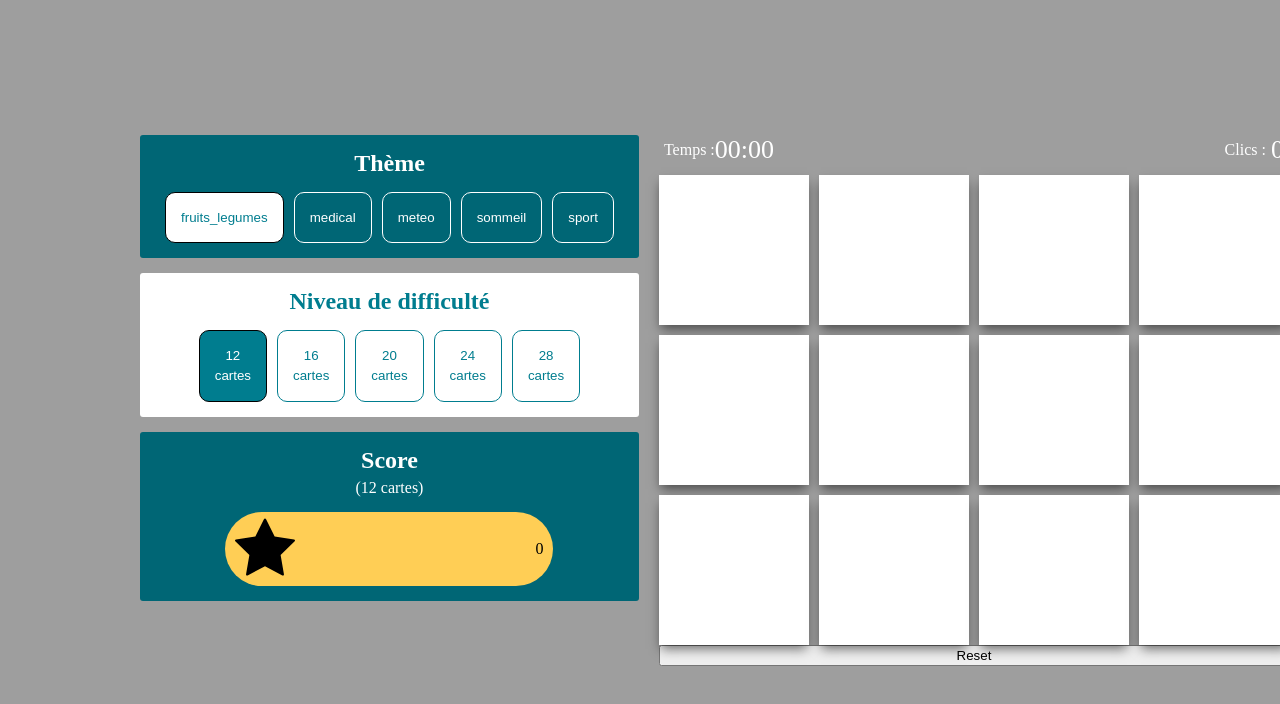
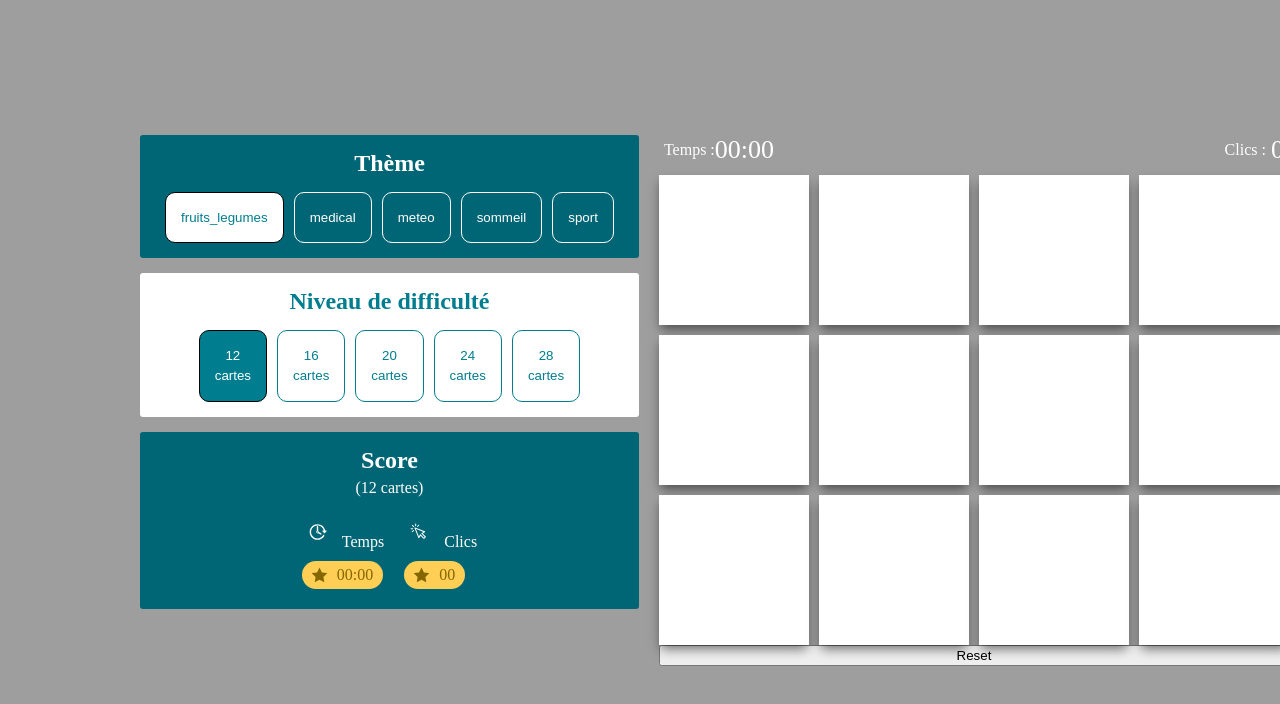
Before and after one commit to vincelemb/react-optisantis-games, a React (Create React App) app in the folder memory2.0/: page / in a window 1280 px wide. Shown: the top 704 px of the page. Built offline with nearby package versions, Linux system fonts and the light colour scheme.

Commit message:
display scores for each levels

```diff
--- a/memory2.0/src/Main.tsx
+++ b/memory2.0/src/Main.tsx
@@ -1,13 +1,29 @@
+//HOOKS
 import React, { useState, useEffect, useContext } from 'react';
 
+//ASSETS
 import memoryImages from './assets/images.json';
+import memoryClick from './assets/memory/clics.svg'
+import memoryTime from './assets/memory/time.svg'
+
+//COMPONENTS
 import { Button, Card, Confetti, ScoreClick } from './components';
+
+//TYPES
 import memoryType from './type/memoryType';
+
+//STYLE
 import './styles/tailwind.css';
 import './styles/memory.scss';
 import './styles/confetti.scss';
+
+//LOGICS
 import useScoreTimer from './logics/useScoreTimer';
+
+//UTILS
 import TimeFormat from './utils/TimeFormat';
+
+//UseContext
 import { TimerContext } from './context/TimerContext';
 
 const Main = () => {
@@ -24,7 +40,8 @@ const Main = () => {
     const [currentPair, setCurrentPair] = useState<string[]>([]);
     const [count, setCount] = useState<number>(0);
     const [timeActive, setTimeActive] = useState<boolean>(false);
-    const [saveScore, setSaveScore] = useState<memoryType[]>([]);
+    const [saveScore, setSaveScore] = useState<memoryType[] | any>([]);
+    const [indexLevel, setIndexLevel] = useState<number>(saveScore.findIndex((index) => index.level === numberCard));
 
     let timerInterval: NodeJS.Timeout | undefined = undefined;
     const { seconds } = useScoreTimer(timeActive, timerInterval);
@@ -32,6 +49,7 @@ const Main = () => {
 
     // const [displayScore, setDisplayScore] = useState<any>()
     // TO DO : AFFICHER LE SCORE DE NOMBRE DE CLICK ET REUSSIR A RECUPERER LE TEMPS POUR POUVOIR LE COMPARER AUSSI.
+
 
     const Cards: JSX.Element[] = [];
 
@@ -44,16 +62,6 @@ const Main = () => {
         setImages(themes[index]);
         setImagesArray(memoryImages[themes[index]]);
         renderImg(imagesArray, numberCard);
-    }
-
-    function renderScoreClick() {
-        const Scores: JSX.Element[] = [];
-        Scores.push(
-            <>
-                <ScoreClick isIcon iconPosition="left" count={count}></ScoreClick>
-            </>
-        );
-        return <div className="_flex _justify-center _px-md _py-sm">{Scores}</div>;
     }
 
     function reset() {
@@ -125,21 +133,21 @@ const Main = () => {
      * @param {Array} array
      */
     function shuffle(array) {
-        let counter = array.length;
+        // let counter = array.length;
 
-        // While there are elements in the array
-        while (counter > 0) {
-            // Pick a random index
-            let index = Math.floor(Math.random() * counter);
+        // // While there are elements in the array
+        // while (counter > 0) {
+        //     // Pick a random index
+        //     let index = Math.floor(Math.random() * counter);
 
-            // Decrease counter by 1
-            counter--;
+        //     // Decrease counter by 1
+        //     counter--;
 
-            // And swap the last element with it
-            let temp = array[counter];
-            array[counter] = array[index];
-            array[index] = temp;
-        }
+        //     // And swap the last element with it
+        //     let temp = array[counter];
+        //     array[counter] = array[index];
+        //     array[index] = temp;
+        // }
         return array;
     }
 
@@ -188,37 +196,35 @@ const Main = () => {
     useEffect(() => {
         if (winPairs.length === numberCard) {
             timerStatus(false); // Arrete le Timer
-            const indexLevel = saveScore.findIndex((index) => index.level === numberCard);
 
             if (indexLevel !== -1) {
                 // La, on créer un "saveScore" temporaire en lui passant les nouvelle valeurs qui viennent d'être joué. Pour ensuite comparer saveScore et tempSaveScore
-                const tempSaveScore = [...saveScore];
-                tempSaveScore.splice(indexLevel, 1, { level: numberCard, click: count, time: seconds });
+                const tempSaveScore:any[] = [...saveScore];
 
-                if (tempSaveScore[indexLevel].click < saveScore[indexLevel].click) {
-                    setSaveScore(tempSaveScore);
-                    console.log('new reccord de click');
-                } else {
-                    setSaveScore([...saveScore]);
+                if (count < saveScore[indexLevel].click) {
+                    /*Ici, on dit a tempSaveScore -> à l'élement de indexLevel (ici 12) tu vas suprimer 1 element, et le remplacer par
+                    l'objet tempSaveScore à l'indexLevel dont la valeur click cahnge pour le nouveau count (il changer automatiquement pour la nouvel clé "click").
+                    */
+                    tempSaveScore.splice(indexLevel, 1, {...tempSaveScore[indexLevel], click: count })
                 }
-                if (tempSaveScore[indexLevel].time < saveScore[indexLevel].time) {
-                    setSaveScore(tempSaveScore);
-                    console.log('new reccord de temps');
-                } else {
-                    setSaveScore([...saveScore]);
+                if (seconds < saveScore[indexLevel].time) {
+                    tempSaveScore.splice(indexLevel, 1, {...tempSaveScore[indexLevel], time: seconds})
                 }
+
+                if (count < saveScore[indexLevel].click || seconds < saveScore[indexLevel].time) setSaveScore(tempSaveScore)
             } else {
-                console.log("le niveau n'existe pas");
                 setSaveScore([...saveScore, { level: numberCard, click: count, time: seconds }]);
             }
         }
     }, [winPairs]);
 
     useEffect(() => {
-        console.log('saveScore : ', saveScore);
-        // console.log("saveScore : ", saveScore[indexLevel].click)
+        console.log(saveScore)
     }, [saveScore]);
-    // }, [winPairs.length === numberCard])
+
+    useEffect(() => {
+        setIndexLevel(saveScore.findIndex((index) => index.level === numberCard));
+    }, [reset]);
 
     /**
      * Animation confetti lors du remplissage de la victoire de l'utilisateur
@@ -289,7 +295,29 @@ const Main = () => {
                     <div className="_bg-darkenprimary _mt-sm _rounded-small ">
                         <h2 className="_text-center _text-white _m-none _pt-sm">Score</h2>
                         <span className="_text-center _text-white _block _mt-xxs">{'(' + numberCard + ' cartes)'}</span>
-                        {renderScoreClick()}
+                        <div className="_flex _justify-center _py-xs">
+                            {/* <ScoreClick isIcon iconPosition="left" count={saveScore[indexLevel].click === null ? '00' : saveScore[indexLevel].click }></ScoreClick> */}
+                            <div className="_m-xs">
+                                <div className="_d-flex _items-center _mb-xs">
+                                    <img src={memoryTime} className="_h-full _w-lg _mr-xs" alt=""/>
+                                    <span className="_text-white">Temps</span>
+                                </div>
+                                <div className="_flex _justify-start">
+                                    <ScoreClick isIcon iconPosition="left" count={saveScore[indexLevel] ? TimeFormat(saveScore[indexLevel].time) : '00:00'}></ScoreClick>
+                                </div>
+                            </div>
+
+                            <div className="_m-xs">
+                                <div className="_d-flex _items-center _mb-xs">
+                                    <span className="_mr-xs"><img src={memoryClick} className="_h-full _w-lg" alt=""/></span>
+                                    <span className="_text-white">Clics</span>
+                                </div>
+                                <div className="_flex _justify-start">
+                                    <ScoreClick isIcon iconPosition="left" count={saveScore[indexLevel] ? saveScore[indexLevel].click : '00'}></ScoreClick>
+                                </div>
+                            </div>
+
+                        </div>
                     </div>
                 </div>
 
--- a/memory2.0/src/components/ScoreClick.tsx
+++ b/memory2.0/src/components/ScoreClick.tsx
@@ -3,7 +3,7 @@ import memoryStar from '../assets/memory/star.svg'
 
 type ScoreClickProps = {
     onClick?: (event: any) => void;
-    count: number;
+    count: number | string;
     isIcon?: boolean;
     iconPosition?: string;
 };
@@ -25,13 +25,13 @@ const ScoreClick: React.FC<ScoreClickProps> = (props: React.PropsWithChildren<Sc
     }, [positionIcon])
 
     return (
-        <div className={`${positionIcon} _flex _px-xs _py-xxs _bg-golden _rounded-rounded _items-center`} onClick={props.onClick && props.onClick}>
+        <div className={`${positionIcon} _flex _px-xs _py-xxs _bg-golden _rounded-rounded`} onClick={props.onClick && props.onClick}>
             {props.isIcon && (
-            <div className="_block">
-                <img src={memoryStar} className="_w-20" alt=""/>
+            <div className="_items-center _flex">
+                <img src={memoryStar} className="_h-full _w-sm _mr-xs" alt=""/>
             </div>
             )}
-            <div className="_text-center _block">
+            <div className="_text-center _text-darkengolden">
                 {props.count}
             </div>
         </div>
--- a/memory2.0/src/type/memoryType.tsx
+++ b/memory2.0/src/type/memoryType.tsx
@@ -1,8 +1,8 @@
 
 export type memory = {
-    level: number;
-    time: number;
-    click: number;
+    level?: number;
+    time?: number;
+    click?: number;
 };
 
 // currentLevel = 24
```
Also changed, not shown: memory2.0/tailwind.config.js (+15 -15 lines), memory2.0/src/assets/memory/star.svg, memory2.0/src/styles/tailwind.css.
